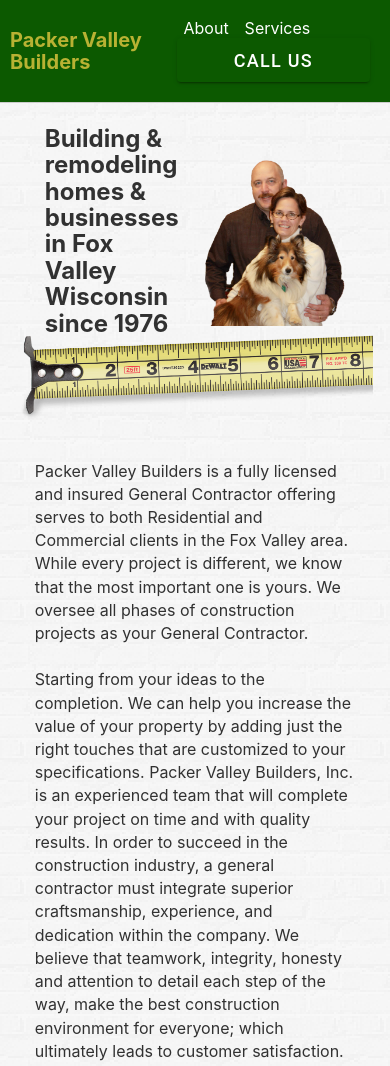
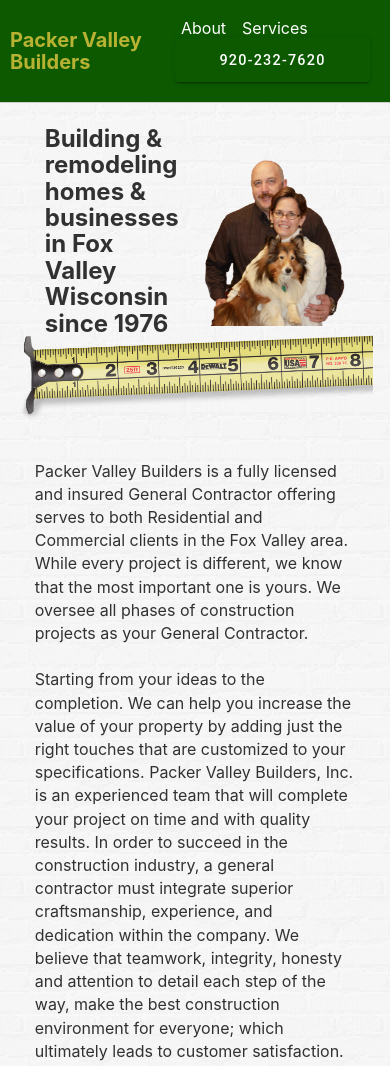
Before and after one commit to justinfriebel/packer-valley-builders, a Gatsby site: page / in a window 390 px wide. Shown: the top 1066 px of the page. Built offline with nearby package versions, Linux system fonts and the light colour scheme; Gatsby itself is replaced by a stand-in of ours.

Commit message:
Use phone number as text.

```diff
--- a/src/components/callUs.js
+++ b/src/components/callUs.js
@@ -4,9 +4,9 @@ const CallUs = () => (
   <a
     className="primary-button flex-column"
     href="tel:+1-920-232-7620"
-    style={{ marginTop: 0, marginBottom: 0 }}
+    style={{ marginTop: 0, marginBottom: 0, fontSize: "0.9rem" }}
   >
-    Call us
+    920-232-7620
   </a>
 )
 
```
